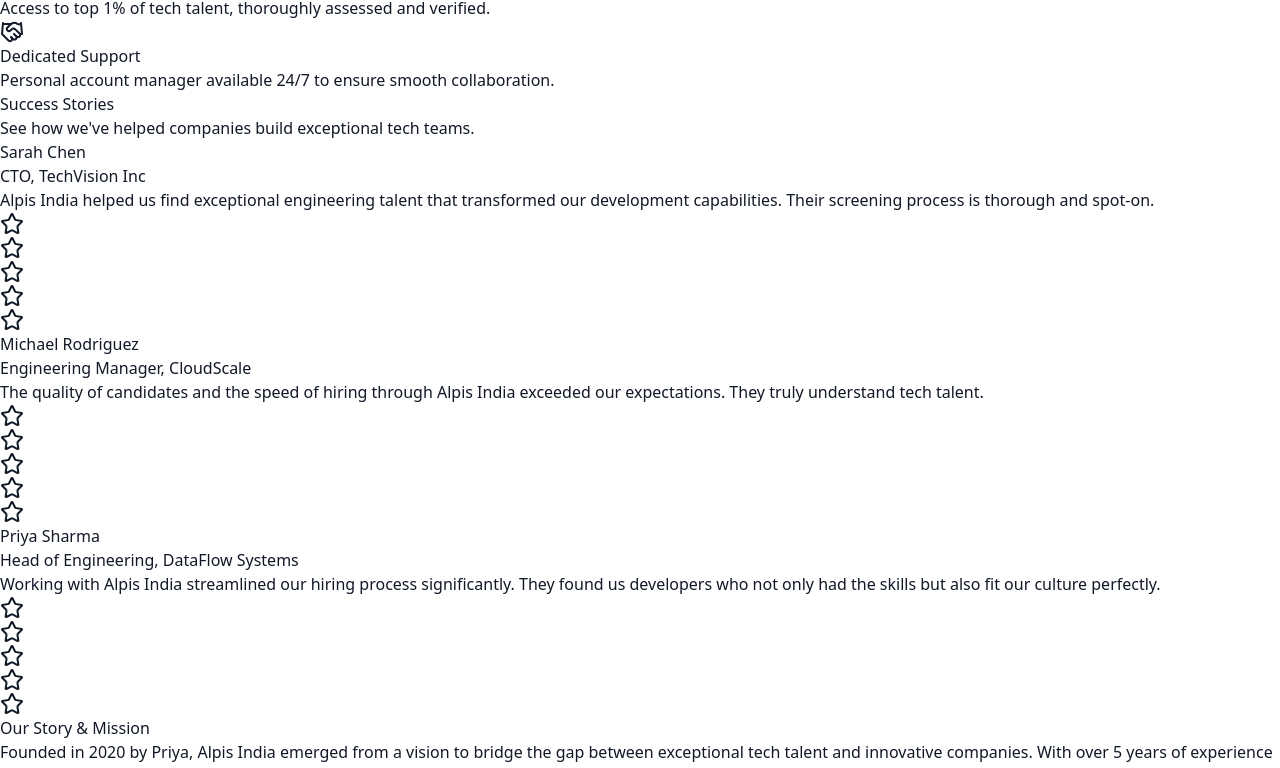
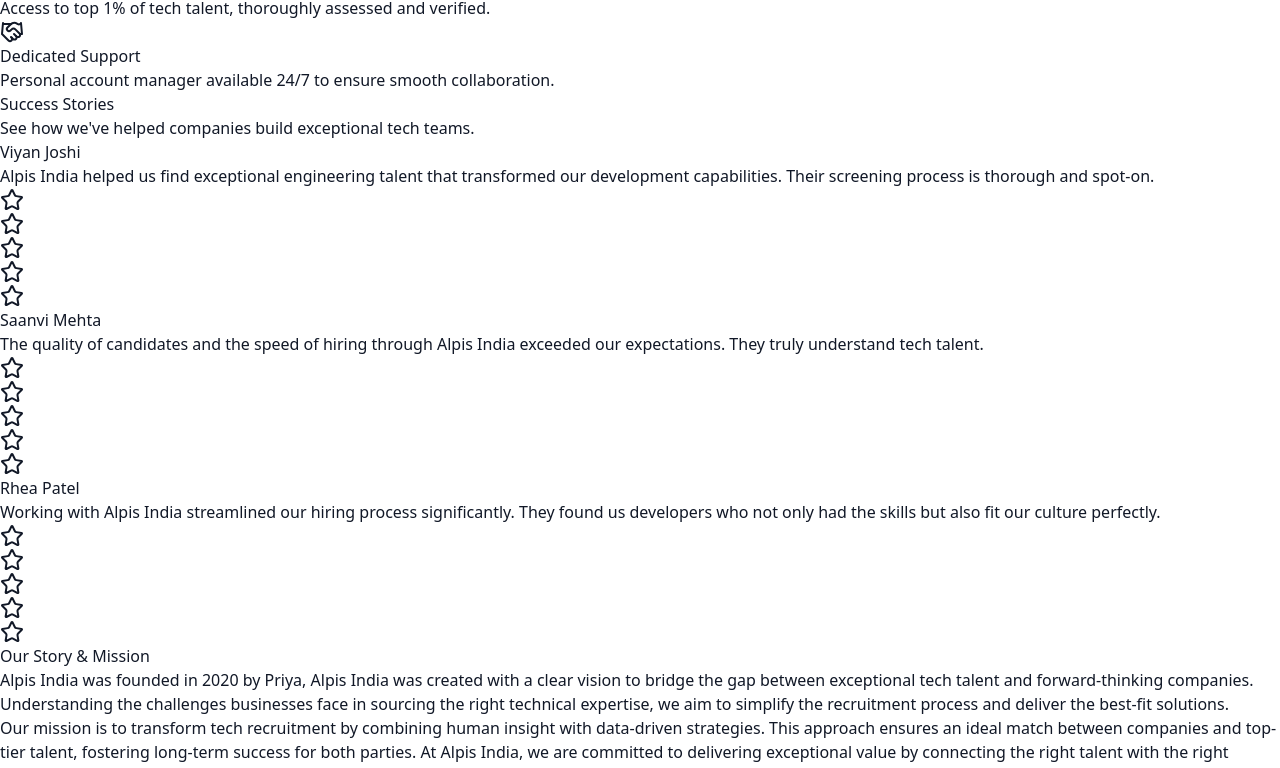
Before and after one commit to manikumarreddy06/react_app, a React app: page / in a window 1280 px wide. Shown: the part 1638-2406 px from the top of the page. Built offline with nearby package versions, Linux system fonts and the light colour scheme; the HTML template or start-up script is replaced by a standard one.

Commit message:
minor changes are added

```diff
--- a/src/App.tsx
+++ b/src/App.tsx
@@ -31,7 +31,7 @@
             <div>
               <h3 className="text-lg font-semibold mb-4">Alpis India</h3>
               <p className="text-gray-400">
-                Connecting exceptional tech talent with innovative companies.
+              Here One Ultimate Meets Another.
               </p>
             </div>
             <div>
--- a/src/components/About.tsx
+++ b/src/components/About.tsx
@@ -1,4 +1,3 @@
-
 import { Target, Users, Heart } from 'lucide-react';
 
 const About = () => {
@@ -12,10 +11,10 @@
             </h2>
             <div className="prose prose-lg text-gray-600">
               <p className="mb-4">
-                Founded in 2020 by Priya, Alpis India emerged from a vision to bridge the gap between exceptional tech talent and innovative companies. With over 5 years of experience in the tech industry, Priya recognized the challenges companies face in finding the right technical talent.
+                Alpis India was founded in 2020 by Priya, Alpis India was created with a clear vision to bridge the gap between exceptional tech talent and forward-thinking companies. Understanding the challenges businesses face in sourcing the right technical expertise, we aim to simplify the recruitment process and deliver the best-fit solutions.
               </p>
               <p className="mb-6">
-                Our mission is to revolutionize tech recruitment by combining human expertise with data-driven insights, ensuring perfect matches between companies and talent.
+                Our mission is to transform tech recruitment by combining human insight with data-driven strategies. This approach ensures an ideal match between companies and top-tier talent, fostering long-term success for both parties. At Alpis India, we are committed to delivering exceptional value by connecting the right talent with the right opportunities.
               </p>
               <div className="grid grid-cols-1 md:grid-cols-3 gap-6 mt-8">
                 <div className="text-center">
--- a/src/components/ContactForm.tsx
+++ b/src/components/ContactForm.tsx
@@ -19,9 +19,9 @@
     message: '',
   });
 
-  const SERVICE_ID = 'service_a2pl1tc';
-  const TEMPLATE_ID = 'template_eabz0en';
-  const USER_ID = 'Kya8mygl3lYGskv1m';
+  const SERVICE_ID = 'service_9q0rfss';
+  const TEMPLATE_ID = 'template_6drhbjm';
+  const USER_ID = 'QcGnC8EARYYYVFY6U';
 
   const handleSubmit = async (e: React.FormEvent<HTMLFormElement>) => {
     e.preventDefault();
--- a/src/components/Testimonials.tsx
+++ b/src/components/Testimonials.tsx
@@ -3,18 +3,15 @@
 const Testimonials = () => {
   const testimonials = [
     {
-      name: "Sarah Chen",
-      role: "CTO, TechVision Inc",
+      name: "Viyan Joshi",
       content: "Alpis India helped us find exceptional engineering talent that transformed our development capabilities. Their screening process is thorough and spot-on.",
     },
     {
-      name: "Michael Rodriguez",
-      role: "Engineering Manager, CloudScale",
+      name: "Saanvi Mehta",
       content: "The quality of candidates and the speed of hiring through Alpis India exceeded our expectations. They truly understand tech talent.",
     },
     {
-      name: "Priya Sharma",
-      role: "Head of Engineering, DataFlow Systems",
+      name: "Rhea Patel",
       content: "Working with Alpis India streamlined our hiring process significantly. They found us developers who not only had the skills but also fit our culture perfectly.",
     },
   ];
@@ -37,7 +34,6 @@
             >
               <div className="flex flex-col items-center mb-4">
                 <div className="text-xl font-semibold text-center mb-2">{testimonial.name}</div>
-                <div className="text-sm text-gray-500 text-center">{testimonial.role}</div>
               </div>
 
               <p className="text-gray-700 text-center italic mb-6">{testimonial.content}</p>
```
